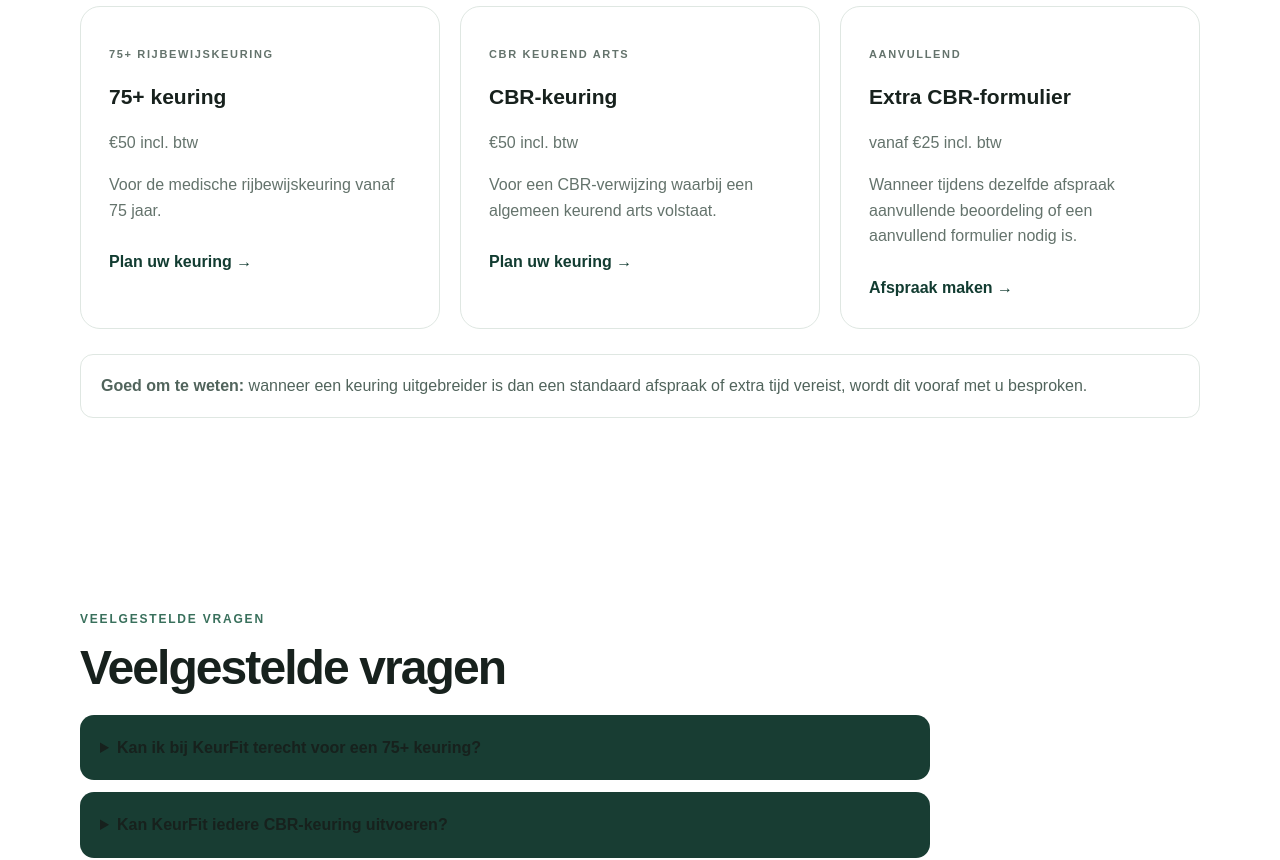
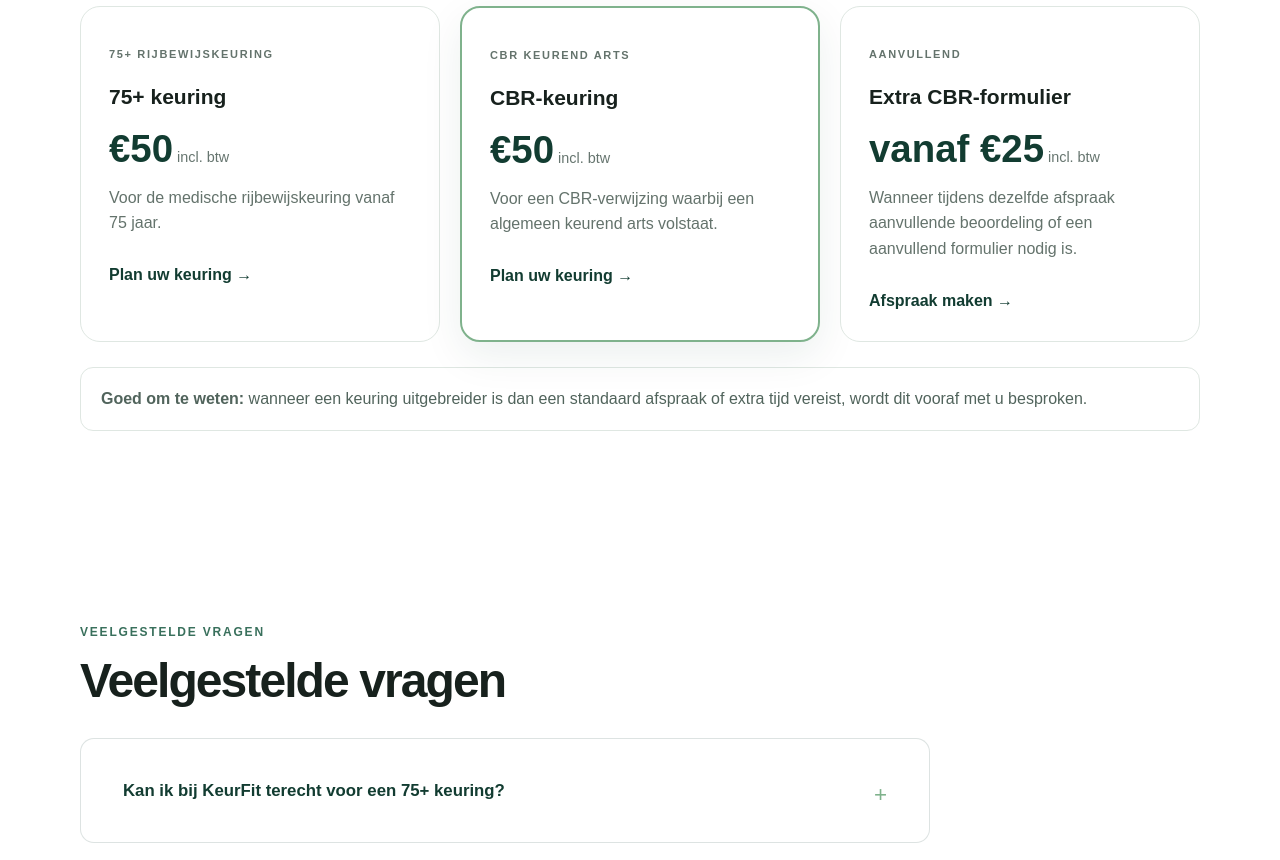
Before and after one commit to AestheFitNL/KeurFit, a Next.js app: page / in a window 1280 px wide. Shown: the part 4080-4940 px from the top of the page. Built offline with nearby package versions, Linux system fonts and the light colour scheme.

Commit message:
Update globals.css

```diff
--- a/app/globals.css
+++ b/app/globals.css
@@ -597,3 +597,76 @@ footer {
     width: 130px;
   }
 }
+
+/* FAQ - betere leesbaarheid */
+
+.faq {
+  display: grid;
+  gap: 14px;
+  margin-top: 30px;
+}
+
+.faq details {
+  background: #ffffff;
+  border: 1px solid rgba(18, 60, 49, 0.14);
+  border-radius: 14px;
+  overflow: hidden;
+}
+
+.faq summary {
+  cursor: pointer;
+  padding: 20px 22px;
+  color: #123c31 !important;
+  font-weight: 700;
+  font-size: 1.05rem;
+  line-height: 1.4;
+  list-style: none;
+}
+
+.faq summary::-webkit-details-marker {
+  display: none;
+}
+
+.faq summary::after {
+  content: "+";
+  float: right;
+  font-size: 1.4rem;
+  font-weight: 400;
+  color: #7fb28c;
+}
+
+.faq details[open] summary::after {
+  content: "−";
+}
+
+.faq details p {
+  margin: 0;
+  padding: 0 22px 22px;
+  color: #33443e !important;
+  line-height: 1.7;
+}
+
+.faq details[open] {
+  box-shadow: 0 10px 30px rgba(18, 60, 49, 0.06);
+}
+
+/* Tarieven */
+
+.priceCard .price {
+  margin: 16px 0;
+  color: #123c31;
+  font-size: 2.4rem;
+  font-weight: 800;
+  line-height: 1;
+}
+
+.priceCard .price span {
+  font-size: 0.9rem;
+  font-weight: 500;
+  color: #66756f;
+}
+
+.featuredPrice {
+  border: 2px solid #7fb28c;
+  box-shadow: 0 14px 40px rgba(18, 60, 49, 0.08);
+}
```
